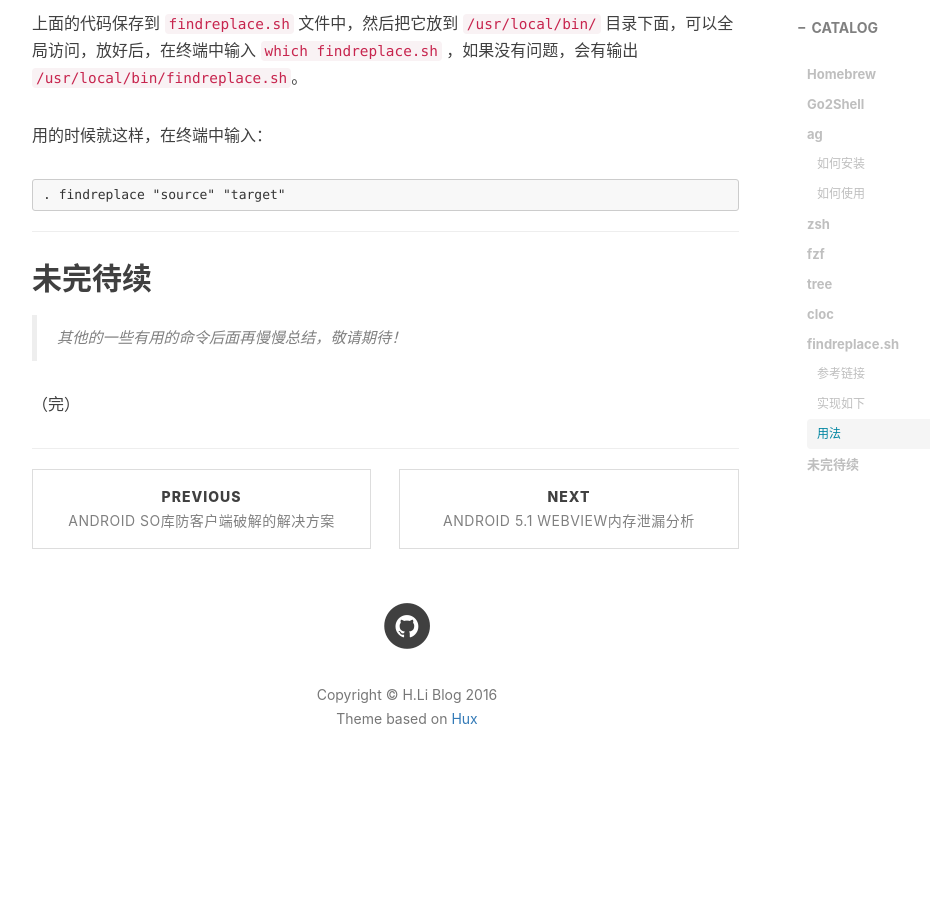
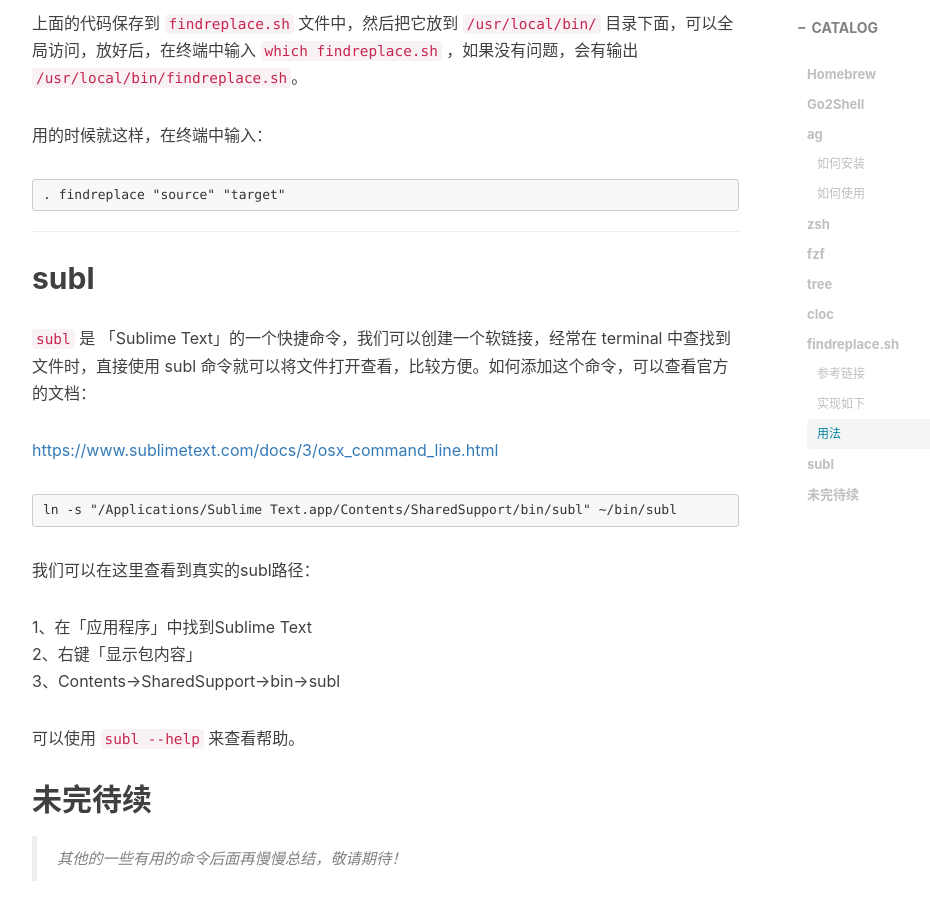
Before and after one commit to leehong2005/leehong2005.github.io, a Jekyll site: the page built from _posts/2016-08-09-tools-on-mac-os.md, in a window 1280 px wide and 900 px high, scrolled down 6727 px. Shown: the whole window, without its empty margins (233-1163 px from the left). Built offline with Jekyll 4.4.1, drawn with Linux system fonts in a browser that asks for light colours; comment, search, counter and statistics services are not loaded; before the commit the page ends 7523 px from its top, so only the background shows below that.

Commit message:
更新文档subl

````diff
--- a/_posts/2016-08-09-tools-on-mac-os.md
+++ b/_posts/2016-08-09-tools-on-mac-os.md
@@ -206,6 +206,24 @@ find . -type f -exec sed -i "" "s/${FIND}/${REPLACE}/g" {} +
 ---
 
 
+## subl
+
+`subl` 是 「Sublime Text」的一个快捷命令，我们可以创建一个软链接，经常在 terminal 中查找到文件时，直接使用 subl 命令就可以将文件打开查看，比较方便。如何添加这个命令，可以查看官方的文档：
+
+[https://www.sublimetext.com/docs/3/osx_command_line.html](https://www.sublimetext.com/docs/3/osx_command_line.html)
+
+```
+ln -s "/Applications/Sublime Text.app/Contents/SharedSupport/bin/subl" ~/bin/subl
+```
+
+我们可以在这里查看到真实的subl路径：
+
+1、在「应用程序」中找到Sublime Text
+2、右键「显示包内容」
+3、Contents->SharedSupport->bin->subl
+
+可以使用 `subl --help` 来查看帮助。
+
 ## 未完待续
 
 > 其他的一些有用的命令后面再慢慢总结，敬请期待！
````
